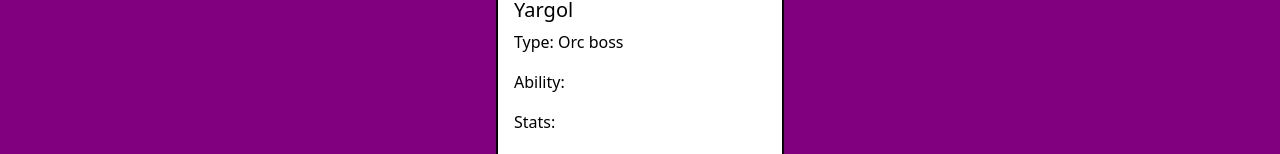
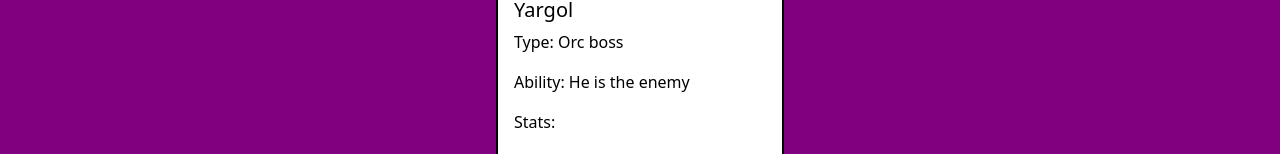
Before and after one commit to TotpalIstvan/SlabWarriorsFrontend, a React (Create React App) app: page /Characters in a window 1280 px wide. Shown: the part 1546-1700 px from the top of the page. Built offline with nearby package versions, Linux system fonts and the light colour scheme.

Commit message:
I lied: last card detail

```diff
--- a/src/components/websites/Characters.js
+++ b/src/components/websites/Characters.js
@@ -193,7 +193,7 @@ export function Characters()  {
     <Card.Title>Yargol</Card.Title>
 
 <Card.Text> Type: Orc boss</Card.Text>
-<Card.Text>Ability: </Card.Text>
+<Card.Text>Ability: He is the enemy</Card.Text>
 <Card.Text>Stats: </Card.Text>
 <ul>
         <li>level: 1</li>
```
